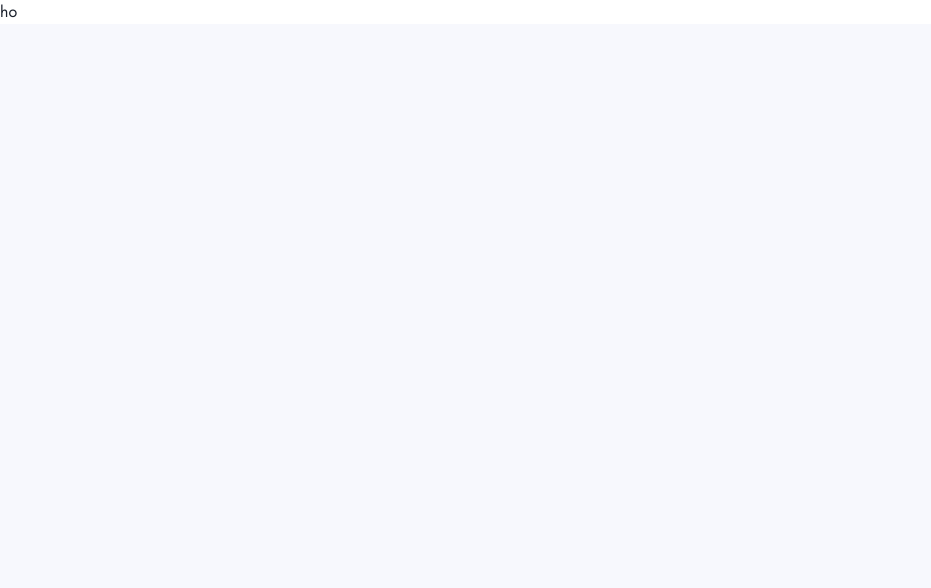
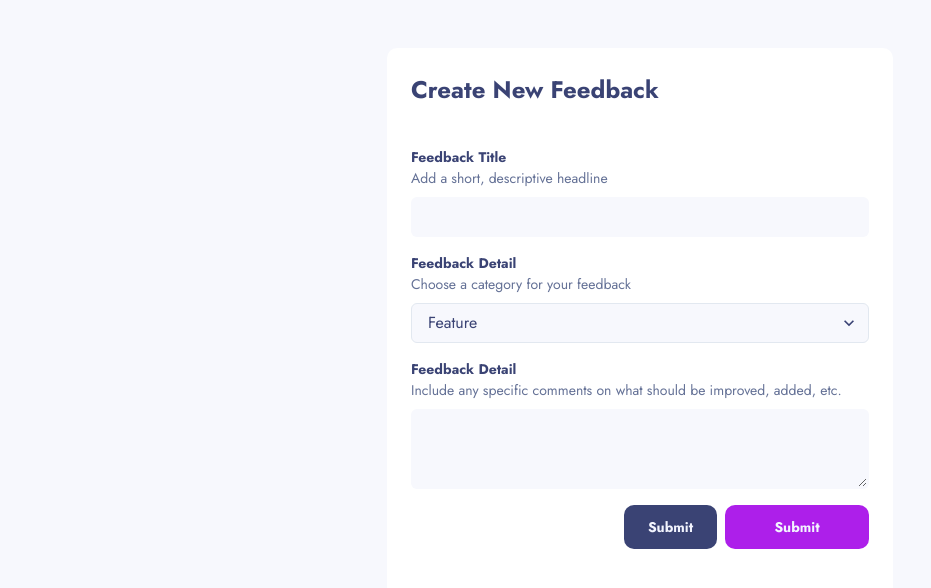
Before and after one commit to lilianaruva/product-feedback-app, a React (Create React App) app: page / in a window 1280 px wide. Shown: the top 588 px of the page, without its empty margins (0-931 px from the left). Built offline with nearby package versions, Linux system fonts and the light colour scheme.

Commit message:
new feedback component -static-

```diff
--- a/src/pages/NewFeedBack/NewFeedBack.jsx
+++ b/src/pages/NewFeedBack/NewFeedBack.jsx
@@ -1,6 +1,6 @@
 import React from "react";
 import { Formik, Form, Field } from "formik";
-import { FormControl, FormLabel, FormErrorMessage, Input, Select, Button } from "@chakra-ui/react";
+import { FormControl, FormLabel, FormErrorMessage, Input, Select, Textarea, Button } from "@chakra-ui/react";
 import './styles/newFeedback.css';
 
 const NewFeedBack = () => {
@@ -17,10 +17,67 @@ const NewFeedBack = () => {
 
     return (
         <>
-            <div classname="newFeedback">
-                <div classname="feedback-form">
-                    <p>ho</p>
+            <div className="newFeedback">
+                <div className="feedback-form">
+                    <h1>Create New Feedback</h1>
+                    <br />
+                    <Formik
 
+                        onSubmit={(values, actions) => {
+                            setTimeout(() => {
+                                alert(JSON.stringify(values, null, 2))
+                                actions.setSubmitting(false)
+                            }, 1000)
+                        }}
+                    >
+                        {(props) => (
+                            <Form>
+                                <Field name="name" validate={validateInputs}>
+                                    {({ field, form }) => (
+                                        <FormControl className="form-control" isInvalid={form.errors.name && form.touched.name}>
+                                            <FormLabel fontWeight="bold" margin="0" fontSize="14px" htmlFor="name">Feedback Title</FormLabel>
+                                            <FormLabel fontSize="14px" htmlFor="name" color="#647196">Add a short, descriptive headline</FormLabel>
+                                            <Input className="input-form" width="458px" {...field} variant="filled" backgroundColor="#F7F8FD" id="name" />
+                                            <FormErrorMessage>{form.errors.name}</FormErrorMessage>
+                                        </FormControl>
+                                    )}
+                                </Field>
+                                <FormControl id="country">
+                                    <FormLabel fontSize="14px" margin="0" fontWeight="bold" htmlFor="name">Feedback Detail</FormLabel>
+                                    <FormLabel fontSize="14px" htmlFor="name" color="#647196">Choose a category for your feedback</FormLabel>
+                                    <Select width="458px" backgroundColor="#F7F8FD">
+                                        <option>Feature</option>
+                                        <option>UI</option>
+                                        <option>UX</option>
+                                    </Select>
+                                </FormControl>
+                                <Field name="name" validate={validateInputs}>
+                                    {({ field, form }) => (
+                                        <FormControl className="form-control" isInvalid={form.errors.name && form.touched.name}>
+                                            <FormLabel fontSize="14px" margin="0" fontWeight="bold" htmlFor="name">Feedback Detail</FormLabel>
+                                            <FormLabel fontSize="14px" htmlFor="name" color="#647196">Include any specific comments on what should be improved, added, etc.</FormLabel>
+                                            <Textarea width="458px" {...field} id="name" className="input-form" width="458px" {...field} variant="filled" backgroundColor="#F7F8FD" id="name" />
+                                            <FormErrorMessage>{form.errors.name}</FormErrorMessage>
+                                        </FormControl>
+                                    )}
+                                </Field>
+                                <div className="button-group">
+                                    <button
+                                        className="button-gray"
+                                        isLoading={props.isSubmitting}
+                                    >
+                                        Submit
+                                    </button>
+                                    <button
+                                        className="button-purplelarge"
+                                        isLoading={props.isSubmitting}
+                                    >
+                                        Submit
+                                    </button>
+                                </div>
+                            </Form>
+                        )}
+                    </Formik>
                 </div>
 
             </div>
--- a/src/pages/NewFeedBack/styles/newFeedback.css
+++ b/src/pages/NewFeedBack/styles/newFeedback.css
@@ -1,15 +1,65 @@
-.newFeedback {
+.newFeedback{
     display: flex;
     flex-wrap: wrap;
     justify-content: center;
     align-content: center;
-    background-color: red;
-    /*background-color: #F7F8FD;*/
-
+    background-color: #F7F8FD;
     margin-top: 3rem;
 }
 
-.feedback-form p{
-    font-size: 35rem;
-    color: red;
+
+.feedback-form{
+    max-width: 540px;
+    height: 657px;
+    background-color: white;
+    border-radius: 10px;
+    padding: 1.5rem;
+    color: #3A4374;
 }
+
+.feedback-form h1{
+    font-weight: bold;
+    font-size: 24px;
+}
+
+
+.input-form:hover{
+    cursor: pointer;
+    background-color: #F7F8FD;
+    border: 1px solid #4661E6;
+    transition: 0.5s ease;
+}
+
+.form-control{
+    margin: 1rem auto;
+}
+
+.title-input{
+    font-weight: bold;
+}
+
+.button-gray{
+    height: 44px;
+    width: 93px;
+    background-color: #3A4374;
+    color: #F2F4FE;
+    font-weight: bold;
+    font-size: 14px;
+    border-radius: 10px;
+    margin-right: 0.5rem;
+}
+
+.button-purplelarge{
+    height: 44px;
+    width: 144px;
+    background-color: #AD1FEA;
+    border-radius: 10px;
+    color: #F2F4FE;
+    font-weight: bold;
+    font-size: 14px;
+}
+
+.button-group{
+    display: flex;
+    justify-content: flex-end;
+}
```
